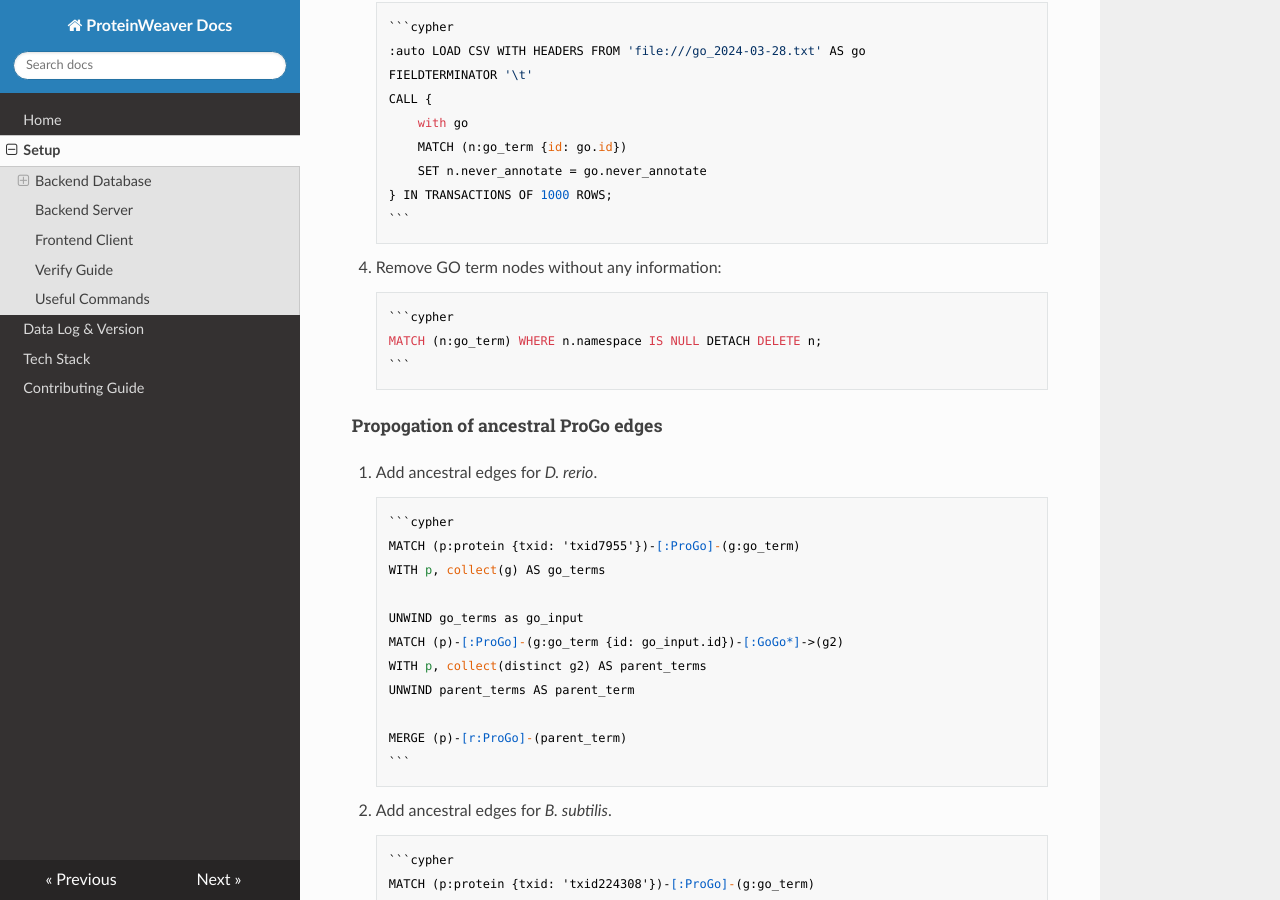
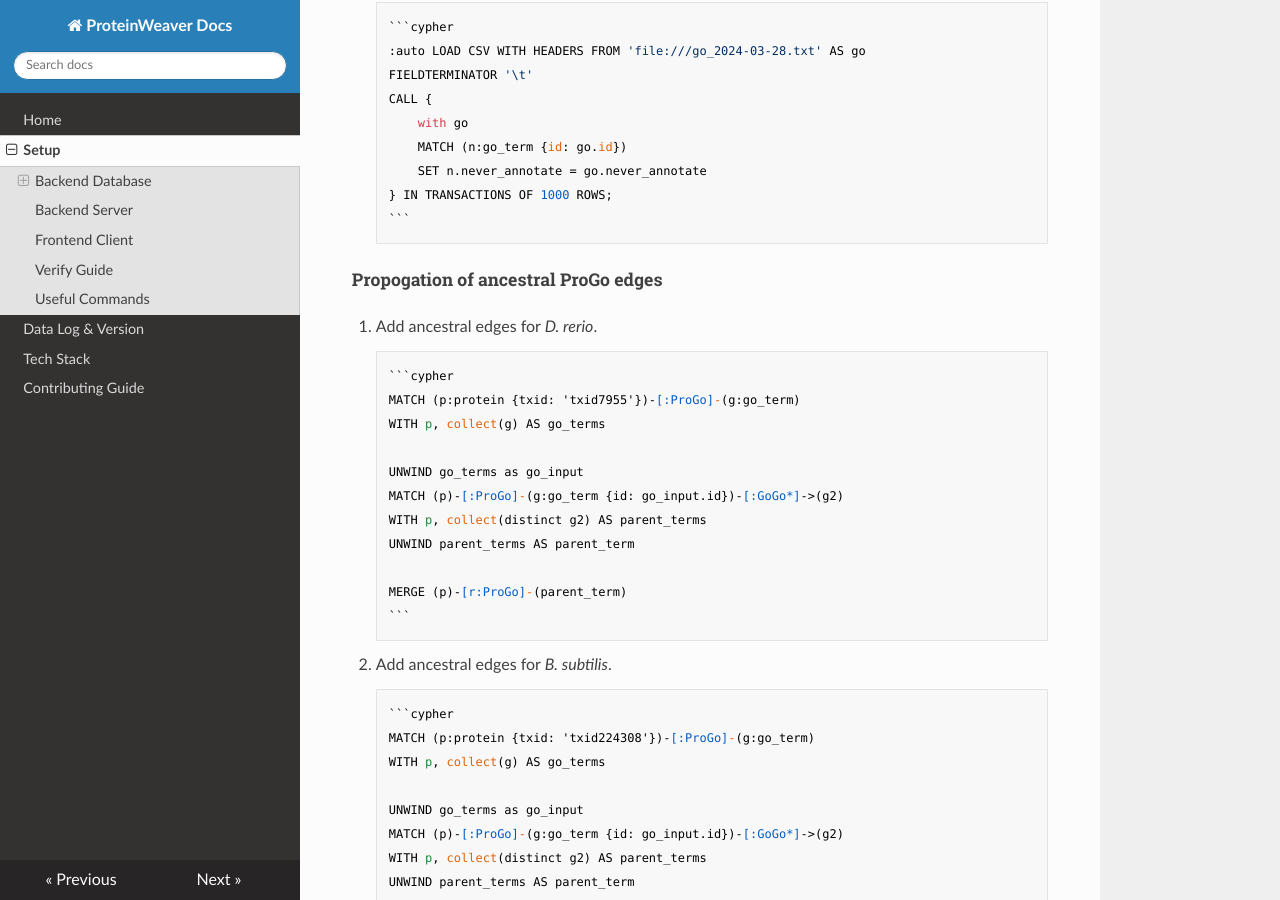
Before and after one commit to Reed-CompBio/protein-weaver, an MkDocs documentation site: the page built from docs/docs/setup.md, in a window 1280 px wide and 900 px high, scrolled down 6461 px. Built offline with MkDocs 1.6.1, drawn with Linux system fonts in a browser that asks for light colours; nearby versions of some CDN libraries.

Commit message:
Update setup.md
remove step that removes GO term nodes without info

````diff
--- a/docs/docs/setup.md
+++ b/docs/docs/setup.md
@@ -260,12 +260,6 @@ ProteinWeaver uses a Dockerized version of Neo4j as the database. [Follow these
         } IN TRANSACTIONS OF 1000 ROWS;
         ```
 
-4. Remove GO term nodes without any information:
-
-        ```cypher
-        MATCH (n:go_term) WHERE n.namespace IS NULL DETACH DELETE n;
-        ```
-
 ##### Propogation of ancestral ProGo edges
 1. Add ancestral edges for _D. rerio_.
 
````
